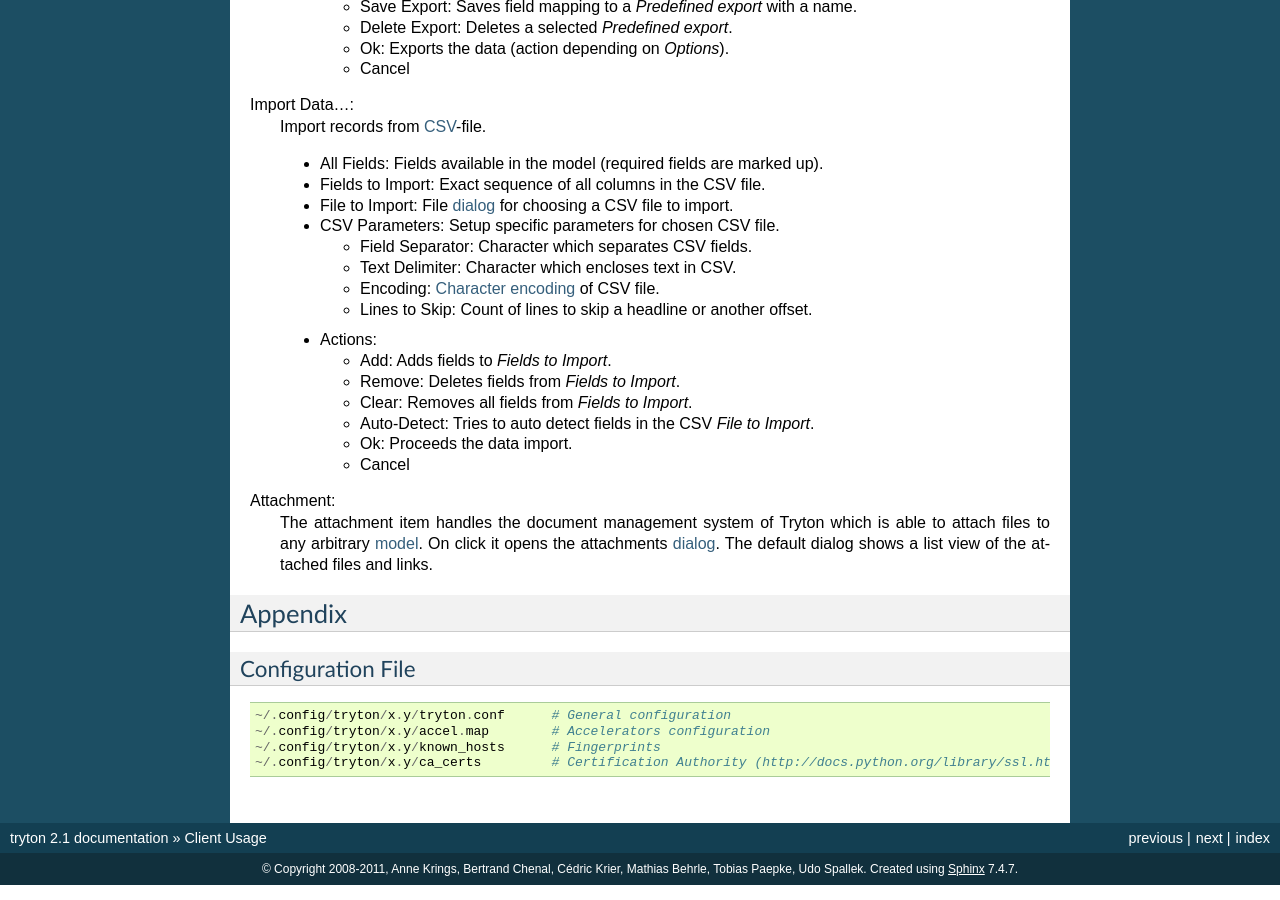
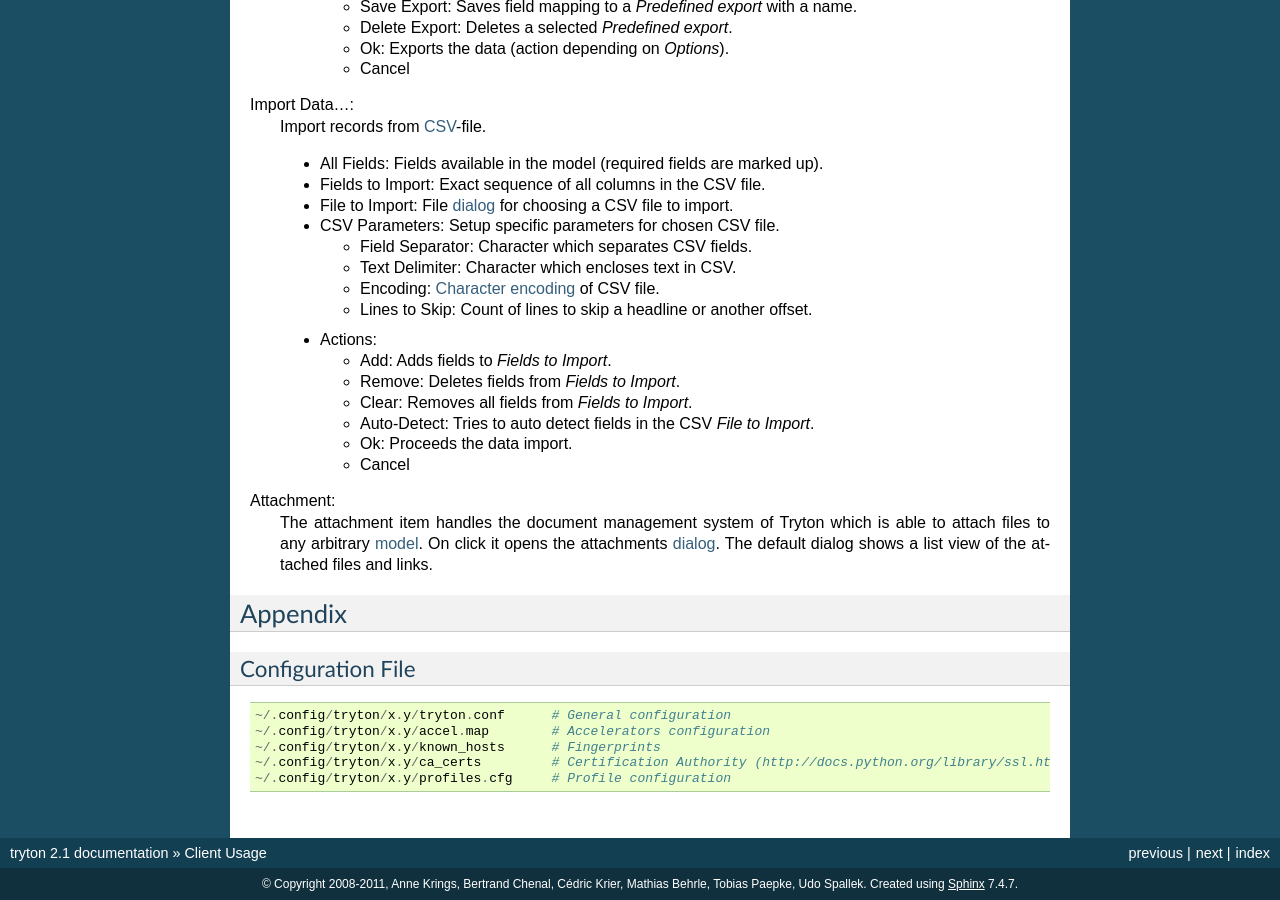
Before and after one commit to tryton/tryton-client, a Sphinx documentation site: the page built from doc/usage.rst, in a window 1280 px wide and 900 px high, scrolled down 12014 px. Built offline with Sphinx 7.4.7, drawn with Linux system fonts in a browser that asks for light colours.

Commit message:
Add missing profiles.cfg in doc

```diff
--- a/doc/usage.rst
+++ b/doc/usage.rst
@@ -883,3 +883,4 @@ Configuration File
    ~/.config/tryton/x.y/accel.map        # Accelerators configuration
    ~/.config/tryton/x.y/known_hosts      # Fingerprints
    ~/.config/tryton/x.y/ca_certs         # Certification Authority (http://docs.python.org/library/ssl.html#ssl-certificates)
+   ~/.config/tryton/x.y/profiles.cfg     # Profile configuration
```
